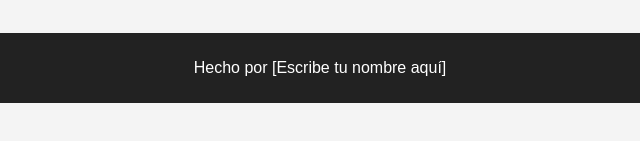
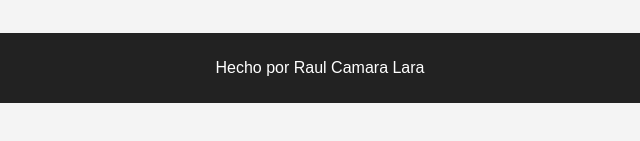
Before and after one commit to rcl0018/practicaGItHUB, a plain HTML site: page index.html in a window 1280 px wide. Shown: the part 157-298 px from the top of the page, 320-960 px from the left. Drawn offline with Linux system fonts and the light colour scheme.

Commit message:
aniadir el nombre al index.html

```diff
--- a/index.html
+++ b/index.html
@@ -16,7 +16,7 @@ initial-scale=1.0">
 Git y GitHub.</p>
 </section>
 <footer>
-<p>Hecho por [Escribe tu nombre aquí]</p>
+<p>Hecho por Raul Camara Lara</p>
 </footer>
 </body>
 </html>
```
